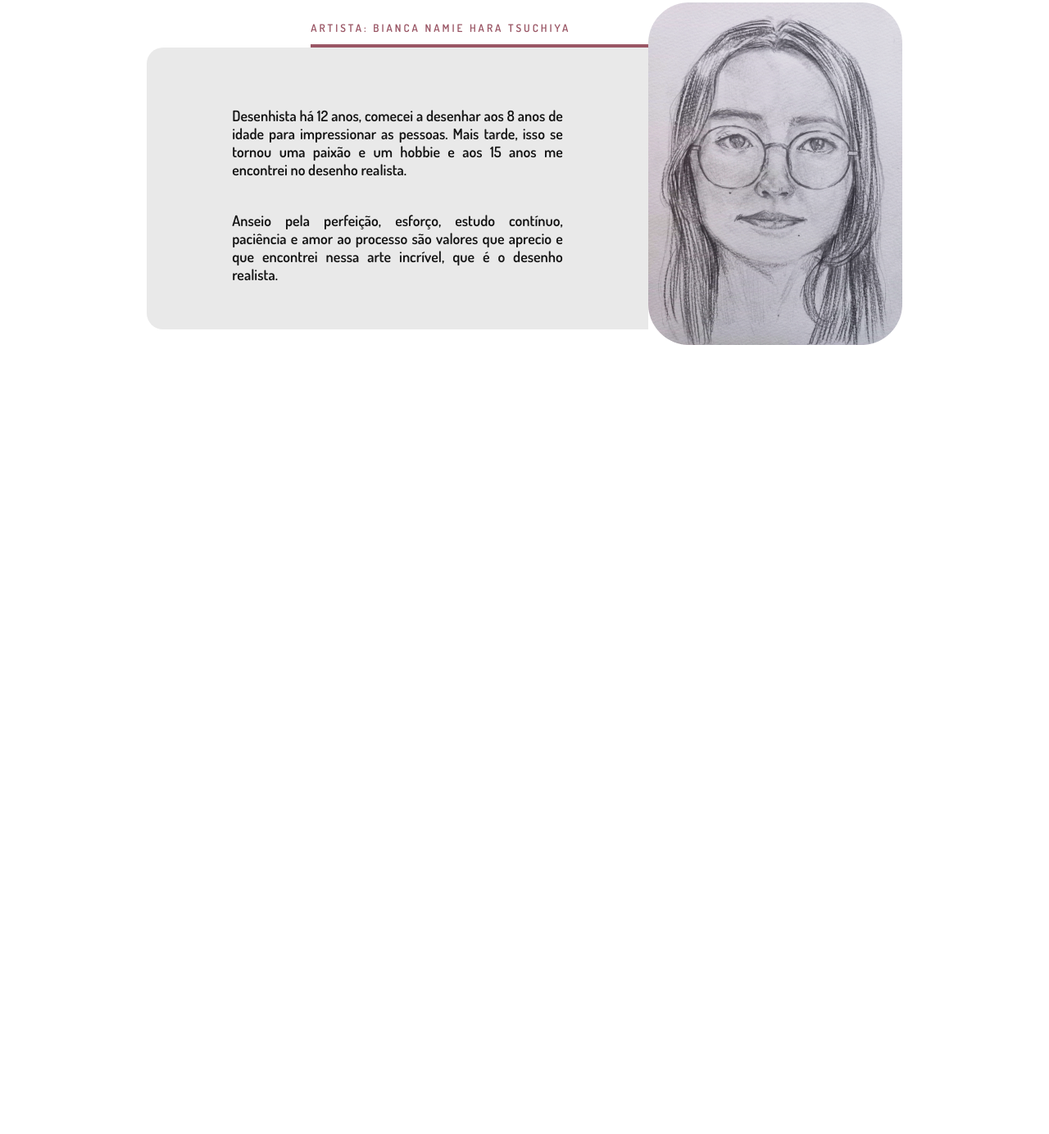
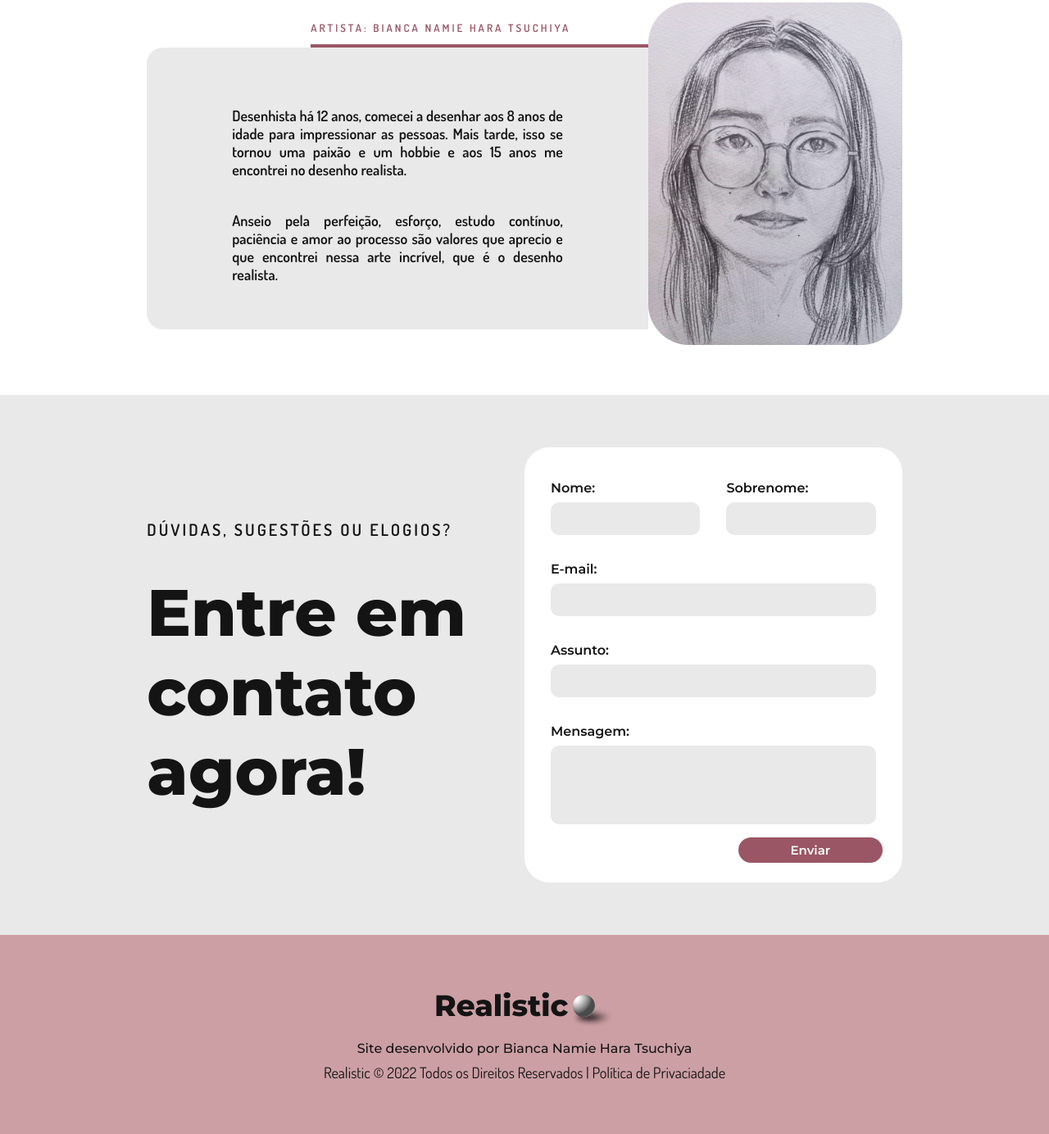
Before and after one commit to bianca-tsuchiya/Projeto-Individual, a plain HTML site: page Site/index.html in a window 1280 px wide. Shown: the part 2162-3546 px from the top of the page at 82% size. Before the commit the page ends 2644 px from the top, so only its background shows below. Drawn offline with Linux system fonts and the light colour scheme.

Commit message:
Página index finalizada (html/css) - Parte de contato concluída e rodapé

```diff
--- a/Site/index.html
+++ b/Site/index.html
@@ -138,7 +138,56 @@
                 </div>
             </div>
         </section>
+        <section class="contato">
+            <div class="conteudo-contato-left">
+                <p class="questionamento-contato">
+                    Dúvidas, sugestões ou elogios?
+                </p>
+                <p class="chamativo-contato">
+                    Entre em contato agora!
+                </p>
+            </div>
+            <div class="conteudo-contato-right">
+                <div class="container-form-contato">
+                    <div class="nome-sobrenome-form-contato">
+                        <div class="nome-form-contato form-geral">
+                            <label class="label-geral" for="input_nome">Nome:</label>
+                            <input class="input-geral" type="text" class="input-nome" id="input_nome">
+                        </div>
+                        <div class="sobrenome-form-contato form-geral">
+                            <label class="label-geral" for="input_sobrenome">Sobrenome:</label>
+                            <input class="input-geral" type="text" class="input-sobrenome" id="input_sobrenome">
+                        </div>
+                    </div>
+                    <div class="email-form-contato form-geral">
+                        <label class="label-geral" for="input_email">E-mail:</label>
+                        <input class="input-geral" type="text" class="input-email" id="input_email">
+                    </div>
+                    <div class="assunto-form-contato form-geral">
+                        <label class="label-geral" for="input_assunto">Assunto:</label>
+                        <input class="input-geral" type="text" class="input-assunto" id="input_assunto">
+                    </div>
+                    <div class="mensagem-form-contato form-geral">
+                        <label class="label-geral" for="input_mensagem">Mensagem:</label>
+                        <textarea name="" id="" rows="10"></textarea>
+                        <!-- <input class="input-mensagem" type="text" class="input-mensagem" id="input_mensagem"> -->
+                    </div>
+                    <div class="btn-enviar">
+                        <button>Enviar</button>
+                    </div>
+                </div>
+            </div>
+        </section>
     </main>
+    <footer>
+        <img src="./assets/logo_realistic.png" alt="">
+        <p class="creditos">
+            Site desenvolvido por Bianca Namie Hara Tsuchiya
+        </p>
+        <p class="direitos">
+            Realistic &copy; 2022 Todos os Direitos Reservados | Política de Privaciadade
+        </p>
+    </footer>
 
 </body>
 
--- a/Site/style.css
+++ b/Site/style.css
@@ -432,3 +432,152 @@ nav a:hover {
     text-align: justify;
     font-size: large;
 }
+
+
+/*Contato*/
+.contato{
+    background-color: #E9E9E9;
+    background-size: cover;
+    width: 100%;
+    padding: 5% 14%;
+    display: flex;
+    align-items: center;
+}
+
+.conteudo-contato-left{
+    display: flex;
+    flex-direction: column;
+    width: 50%;
+}
+
+.questionamento-contato{
+    margin-bottom: 5vh;
+    text-transform: uppercase;
+    font-weight: 600;
+    letter-spacing: 3px;
+    font-size: 2.5vh;
+}
+
+.chamativo-contato{
+    font-family: 'Montserrat', sans-serif;
+    font-size: 10vh;
+    font-weight: 800;
+}
+
+.conteudo-contato-right{
+    display: flex;
+    flex-direction: column;
+    width: 50%;
+}
+
+.container-form-contato{
+    display: flex;
+    flex-direction: column;
+    justify-content: center;
+    background-color: #FFFF;
+    padding: 5%;
+    border: solid 1px #FFFF;
+    border-radius: 30px;
+}
+
+.nome-sobrenome-form-contato{
+    display: flex;
+    flex-direction: row;
+}
+
+.nome-form-contato{
+    width: 50%;
+    margin-right: 1vh;
+}
+
+.sobrenome-form-contato{
+    width: 50%;
+    margin-left: 1vh;
+}
+
+.form-geral{
+    display: flex;
+    flex-direction: column;
+    padding: 2vh 1vh;
+}
+
+.label-geral{
+    font-family: 'Montserrat', sans-serif;
+    font-size: 2vh;
+    font-weight: 600;
+    margin-bottom: 1vh;
+}
+
+.input-geral{
+    border-style: none;
+    background-color: #E9E9E9;
+    border-radius: 10px;
+    width: 100%;
+    height: 5vh;
+    font-family: 'Montserrat', sans-serif;
+    font-weight: 500;
+    padding: 0 2vh;
+}
+
+textarea{
+    border-style: none;
+    background-color: #E9E9E9;
+    border-radius: 10px;
+    width: 100%;
+    height: 12vh;
+    font-family: 'Montserrat', sans-serif;
+    font-weight: 500;
+    padding: 2vh 2vh;
+    resize: none;
+    outline: none;
+}
+
+
+textarea::-webkit-scrollbar{
+    width: 0px;
+}
+
+.btn-enviar{
+    display: flex;
+    justify-content: end;
+}
+
+button{
+    background-color: #9A5665;
+    border-style: none;
+    padding: 6px;
+    width: 22vh;
+    border-radius: 50px;
+    text-align: center;
+    cursor: pointer;
+    color: #FFFF;
+    font-weight: 600;
+    font-family: 'Montserrat', sans-serif;
+    font-size: 15px;
+}
+
+button:hover{
+    background-color: #CC9FA4;
+}
+
+footer{
+    background-color: #CC9FA4;
+    background-size: cover;
+    display: flex;
+    flex-direction: column;
+    flex-flow: column nowrap;
+    align-items: center;
+    padding: 8vh 0;
+}
+
+.creditos{
+    font-family: 'Montserrat', sans-serif;
+    font-weight: 500;
+    font-size: 2vh;
+    padding-top: 2vh;
+}
+
+.direitos{
+    font-size: 2.3vh;
+    padding-top: 1vh;
+}
```
Also changed, not shown: Site/cadastro.html (added, +14 -0 lines), Site/cadastro.css (added).
